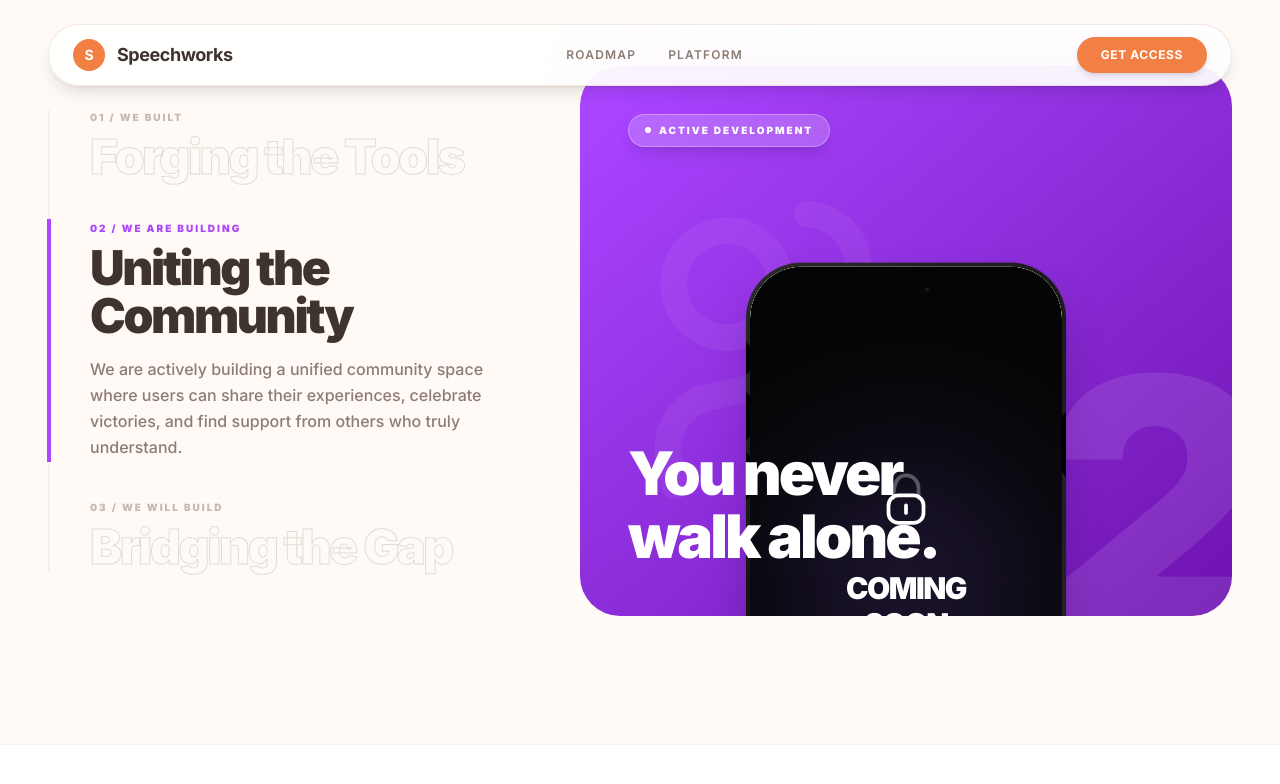
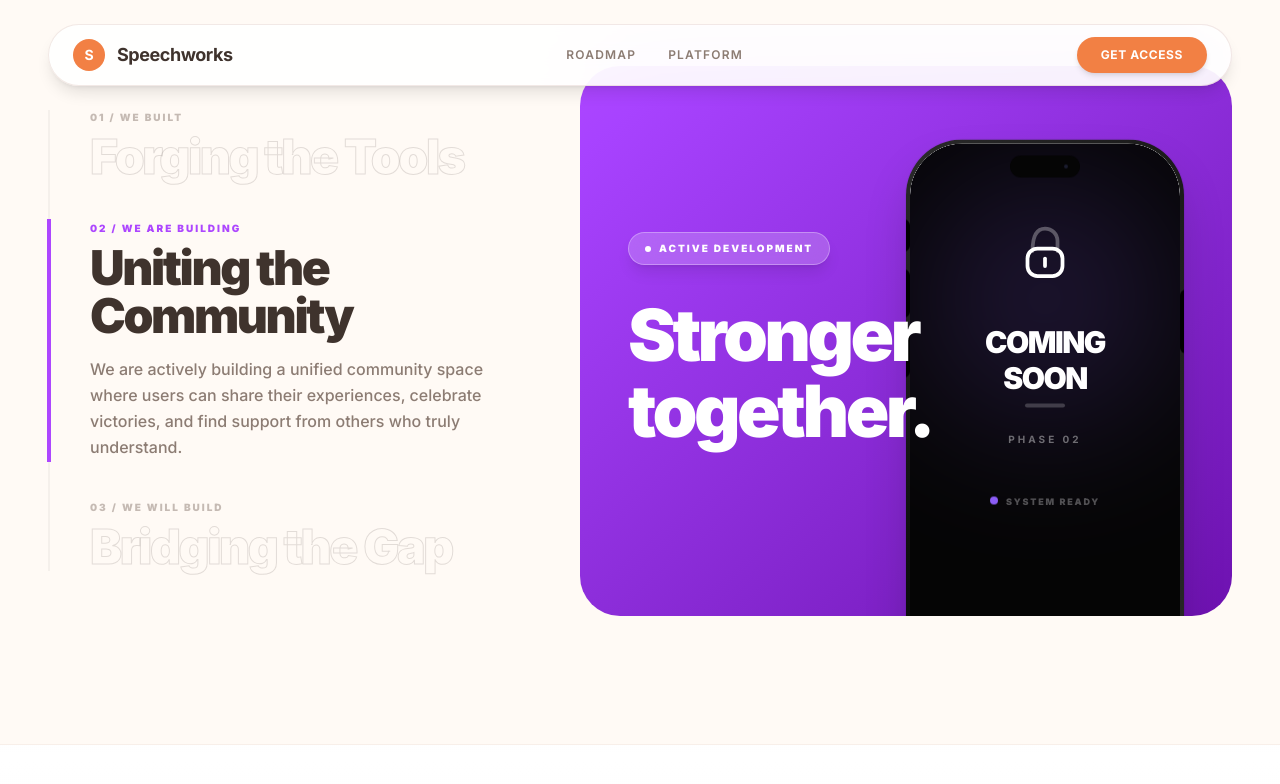
Before and after one commit to speech-works/sw-landing, a Next.js app: page / in a window 1280 px wide. Both pictures are taken after a click on the button 303 px from the left and 1669 px from the top of the page. Shown: the part 1269-2053 px from the top of the page. Built offline with nearby package versions, Linux system fonts and the light colour scheme.

Commit message:
refactor: restructure roadmap canvas layout to use side-by-side content and mockup lanes

```diff
--- a/src/app/components/Roadmap.tsx
+++ b/src/app/components/Roadmap.tsx
@@ -60,34 +60,33 @@ export default function Roadmap() {
                       <div className="w-full lg:w-7/12 relative h-[350px] sm:h-[400px] lg:h-[550px] mt-6 lg:mt-0">
 
                           {/*  Canvas 1  */}
-                          <div id="rm-canvas-1" className="absolute inset-0 overflow-hidden rounded-[2rem] md:rounded-[2.5rem] bg-gradient-to-br from-brand to-[#D9692E] p-6 sm:p-8 md:p-12 flex flex-col justify-between transition-all duration-[1100ms] ease-[cubic-bezier(0.4,0,0.2,1)] opacity-100 translate-y-0 scale-100 z-20 pointer-events-auto border border-orange-100/20 shadow-2xl">
-                              <div className="absolute -right-4 md:-right-10 -bottom-10 md:-bottom-16 text-[15rem] md:text-[22rem] font-black text-white/10 leading-none select-none pointer-events-none z-0">1</div>
-                              <svg xmlns="http://www.w3.org/2000/svg" width="24" height="24" viewBox="0 0 24 24" fill="none" stroke="currentColor" strokeWidth="2" strokeLinecap="round" strokeLinejoin="round" className="absolute -left-10 md:left-10 top-1/2 -translate-y-1/2 w-48 h-48 md:w-80 md:h-80 text-white opacity-[0.05] -rotate-12 pointer-events-none z-0"><path d="M12 19v3"></path><path d="M19 10v2a7 7 0 0 1-14 0v-2"></path><rect x="9" y="2" width="6" height="13" rx="3"></rect></svg>
-
-                              <div className="absolute inset-x-0 bottom-0 flex justify-center translate-y-[45%] pointer-events-none">
-                                  <RoadmapMockup phase={1} status="live" />
-                              </div>
-
-                              <div className="relative z-10 flex items-center gap-2 px-4 py-2 rounded-full bg-white/20 backdrop-blur-md border border-white/30 text-white text-[9px] md:text-[10px] font-black uppercase tracking-[0.2em] shadow-lg w-fit mb-auto">
+                          <div id="rm-canvas-1" className="absolute inset-0 overflow-hidden rounded-[2rem] md:rounded-[2.5rem] bg-gradient-to-br from-brand to-[#D9692E] p-6 sm:p-8 md:p-12 transition-all duration-[1100ms] ease-[cubic-bezier(0.4,0,0.2,1)] opacity-100 translate-y-0 scale-100 z-20 pointer-events-auto border border-orange-100/20 shadow-2xl">
+                              <div className="relative z-20 flex flex-col md:flex-row md:items-center justify-between h-full w-full">
+                                  {/* Left: Content Lane */}
+                                  <div className="w-full md:w-1/2 flex flex-col justify-start md:justify-center h-full">
+                                      <div className="relative z-10 flex items-center gap-2 px-4 py-2 rounded-full bg-white/20 backdrop-blur-md border border-white/30 text-white text-[9px] md:text-[10px] font-black uppercase tracking-[0.2em] shadow-lg w-fit mb-4 md:mb-8">
                                           <span className="w-1.5 h-1.5 rounded-full bg-white animate-pulse"></span>
                                           Live &amp; Available
                                       </div>
 
                                       <div className="relative z-10">
-                                  <h3 className="text-3xl sm:text-4xl md:text-5xl lg:text-6xl font-black text-white tracking-tighter leading-[1.05]">A clinical-grade<br />sandbox.</h3>
+                                          <h3 className="text-3xl sm:text-4xl md:text-5xl lg:text-[4.5rem] font-black text-white tracking-tighter leading-[1] md:leading-[1.05]">A clinical-grade<br />sandbox.</h3>
+                                      </div>
+                                  </div>
+
+                                  {/* Right: Mockup Lane */}
+                                  <div className="absolute md:relative right-0 md:right-0 bottom-0 md:bottom-auto w-full md:w-1/2 h-full flex justify-center md:justify-end md:items-end translate-y-[40%] md:translate-y-[25%] pointer-events-none">
+                                      <RoadmapMockup phase={1} status="live" />
+                                  </div>
                               </div>
                           </div>
 
                           {/*  Canvas 2  */}
-                          <div id="rm-canvas-2" className="absolute inset-0 overflow-hidden rounded-[2rem] md:rounded-[2.5rem] bg-gradient-to-br from-purple-500 to-purple-800 p-6 sm:p-8 md:p-12 flex flex-col justify-between transition-all duration-[1100ms] ease-[cubic-bezier(0.4,0,0.2,1)] opacity-0 translate-y-16 scale-95 z-0 pointer-events-none border border-purple-100/20 shadow-2xl">
-                              <div className="absolute -right-4 md:-right-10 -bottom-10 md:-bottom-16 text-[15rem] md:text-[22rem] font-black text-white/10 leading-none select-none pointer-events-none z-0">2</div>
-                              <svg xmlns="http://www.w3.org/2000/svg" width="24" height="24" viewBox="0 0 24 24" fill="none" stroke="currentColor" strokeWidth="2" strokeLinecap="round" strokeLinejoin="round" className="absolute -left-10 md:left-10 top-1/2 -translate-y-1/2 w-48 h-48 md:w-80 md:h-80 text-white opacity-[0.05] -rotate-12 pointer-events-none z-0"><path d="M16 21v-2a4 4 0 0 0-4-4H6a4 4 0 0 0-4 4v2"></path><path d="M16 3.128a4 4 0 0 1 0 7.744"></path><path d="M22 21v-2a4 4 0 0 0-3-3.87"></path><circle cx="9" cy="7" r="4"></circle></svg>
-
-                              <div className="absolute inset-x-0 bottom-0 flex justify-center translate-y-[45%] pointer-events-none">
-                                  <RoadmapMockup phase={2} status="building" comingSoon={true} />
-                              </div>
-
-                              <div className="relative z-10 flex items-center gap-2 px-4 py-2 rounded-full bg-white/20 backdrop-blur-md border border-white/30 text-white text-[9px] md:text-[10px] font-black uppercase tracking-[0.2em] shadow-lg w-fit mb-auto">
+                          <div id="rm-canvas-2" className="absolute inset-0 overflow-hidden rounded-[2rem] md:rounded-[2.5rem] bg-gradient-to-br from-purple-500 to-purple-800 p-6 sm:p-8 md:p-12 transition-all duration-[1100ms] ease-[cubic-bezier(0.4,0,0.2,1)] opacity-0 translate-y-16 scale-95 z-0 pointer-events-none border border-purple-100/20 shadow-2xl">
+                              <div className="relative z-20 flex flex-col md:flex-row md:items-center justify-between h-full w-full">
+                                  {/* Left: Content Lane */}
+                                  <div className="w-full md:w-1/2 flex flex-col justify-start md:justify-center h-full">
+                                      <div className="relative z-10 flex items-center gap-2 px-4 py-2 rounded-full bg-white/20 backdrop-blur-md border border-white/30 text-white text-[9px] md:text-[10px] font-black uppercase tracking-[0.2em] shadow-lg w-fit mb-4 md:mb-8">
                                           <span className="relative flex h-1.5 w-1.5">
                                               <span className="animate-ping absolute inline-flex h-full w-full rounded-full bg-white opacity-75"></span>
                                               <span className="relative inline-flex rounded-full h-1.5 w-1.5 bg-white"></span>
@@ -96,26 +95,36 @@ export default function Roadmap() {
                                       </div>
 
                                       <div className="relative z-10">
-                                  <h3 className="text-3xl sm:text-4xl md:text-5xl lg:text-6xl font-black text-white tracking-tighter leading-[1.05]">You never<br />walk alone.</h3>
+                                          <h3 className="text-3xl sm:text-4xl md:text-5xl lg:text-[4.5rem] font-black text-white tracking-tighter leading-[1] md:leading-[1.05]">Stronger<br />together.</h3>
+                                      </div>
+                                  </div>
+
+                                  {/* Right: Mockup Lane */}
+                                  <div className="absolute md:relative right-0 md:right-0 bottom-0 md:bottom-auto w-full md:w-1/2 h-full flex justify-center md:justify-end md:items-end translate-y-[40%] md:translate-y-[25%] pointer-events-none">
+                                      <RoadmapMockup phase={2} status="building" comingSoon={true} />
+                                  </div>
                               </div>
                           </div>
 
                           {/*  Canvas 3  */}
-                          <div id="rm-canvas-3" className="absolute inset-0 overflow-hidden rounded-[2rem] md:rounded-[2.5rem] bg-gradient-to-br from-emerald-500 to-emerald-800 p-6 sm:p-8 md:p-12 flex flex-col justify-between transition-all duration-[1100ms] ease-[cubic-bezier(0.4,0,0.2,1)] opacity-0 translate-y-16 scale-95 z-0 pointer-events-none border border-emerald-100/20 shadow-2xl">
-                              <div className="absolute -right-4 md:-right-10 -bottom-10 md:-bottom-16 text-[15rem] md:text-[22rem] font-black text-white/10 leading-none select-none pointer-events-none z-0">3</div>
-                              <svg xmlns="http://www.w3.org/2000/svg" width="24" height="24" viewBox="0 0 24 24" fill="none" stroke="currentColor" strokeWidth="2" strokeLinecap="round" strokeLinejoin="round" className="absolute -left-10 md:left-10 top-1/2 -translate-y-1/2 w-48 h-48 md:w-80 md:h-80 text-white opacity-[0.05] -rotate-12 pointer-events-none z-0"><path d="M11 2v2"></path><path d="M5 2v2"></path><path d="M5 3H4a2 2 0 0 0-2 2v4a6 6 0 0 0 12 0V5a2 2 0 0 0-2-2h-1"></path><path d="M8 15a6 6 0 0 0 12 0v-3"></path><circle cx="20" cy="10" r="2"></circle></svg>
-
-                              <div className="absolute inset-x-0 bottom-0 flex justify-center translate-y-[45%] pointer-events-none">
-                                  <RoadmapMockup phase={3} status="future" comingSoon={true} />
-                              </div>
-
-                              <div className="relative z-10 flex items-center gap-2 px-4 py-2 rounded-full bg-white/20 backdrop-blur-md border border-white/30 text-white text-[9px] md:text-[10px] font-black uppercase tracking-[0.2em] shadow-lg w-fit mb-auto">
+                          <div id="rm-canvas-3" className="absolute inset-0 overflow-hidden rounded-[2rem] md:rounded-[2.5rem] bg-gradient-to-br from-emerald-500 to-emerald-800 p-6 sm:p-8 md:p-12 transition-all duration-[1100ms] ease-[cubic-bezier(0.4,0,0.2,1)] opacity-0 translate-y-16 scale-95 z-0 pointer-events-none border border-emerald-100/20 shadow-2xl">
+                              <div className="relative z-20 flex flex-col md:flex-row md:items-center justify-between h-full w-full">
+                                  {/* Left: Content Lane */}
+                                  <div className="w-full md:w-1/2 flex flex-col justify-start md:justify-center h-full">
+                                      <div className="relative z-10 flex items-center gap-2 px-4 py-2 rounded-full bg-white/20 backdrop-blur-md border border-white/30 text-white text-[9px] md:text-[10px] font-black uppercase tracking-[0.2em] shadow-lg w-fit mb-4 md:mb-8">
                                           <span className="w-1.5 h-1.5 rounded-full bg-white"></span>
                                           On the Horizon
                                       </div>
 
                                       <div className="relative z-10">
-                                  <h3 className="text-3xl sm:text-4xl md:text-5xl lg:text-6xl font-black text-white tracking-tighter leading-[1.05]">Professional<br />care.</h3>
+                                          <h3 className="text-3xl sm:text-4xl md:text-5xl lg:text-[4.5rem] font-black text-white tracking-tighter leading-[1] md:leading-[1.05]">Expert<br />guidance.</h3>
+                                      </div>
+                                  </div>
+
+                                  {/* Right: Mockup Lane */}
+                                  <div className="absolute md:relative right-0 md:right-0 bottom-0 md:bottom-auto w-full md:w-1/2 h-full flex justify-center md:justify-end md:items-end translate-y-[40%] md:translate-y-[25%] pointer-events-none">
+                                      <RoadmapMockup phase={3} status="future" comingSoon={true} />
+                                  </div>
                               </div>
                           </div>
 
--- a/src/app/components/RoadmapMockup.tsx
+++ b/src/app/components/RoadmapMockup.tsx
@@ -17,12 +17,12 @@ export default function RoadmapMockup({ phase, status, comingSoon = false }: Roa
   const theme = themes[phase as keyof typeof themes] || themes[1];
 
   return (
-    <div className="relative w-full h-full flex items-center justify-center p-4">
+    <div className="relative w-full h-full flex items-center justify-center">
       {/*
           PIXEL-PERFECT DEVICE FRAME
           Everything is clipped at this level. Nothing can leak out.
       */}
-      <div className="relative w-[280px] h-[580px] md:w-[320px] md:h-[640px] shadow-2xl transition-transform duration-700 hover:scale-[1.02] group/phone rounded-[3.5rem] overflow-hidden ring-1 ring-black/5">
+      <div className="relative w-[270px] h-[560px] md:w-[310px] md:h-[630px] shadow-2xl transition-transform duration-700 hover:scale-[1.02] group/phone rounded-[3.5rem] overflow-hidden ring-1 ring-black/5">
 
         {/* Exterior Chassis Ring */}
         <div className="absolute inset-0 bg-gradient-to-tr from-[#050505] via-[#2a2a2a] to-[#1a1a1a]" />
@@ -70,9 +70,9 @@ export default function RoadmapMockup({ phase, status, comingSoon = false }: Roa
 
             {/* Frosty Coming Soon Overlay */}
             {comingSoon && (
-              <div className="absolute inset-0 z-50 flex flex-col items-center justify-center bg-[#050505] rounded-[inherit] overflow-hidden group/lock p-8">
-                {/* Subtle Thematic Glow */}
-                <div className="absolute top-1/2 left-1/2 -translate-x-1/2 -translate-y-1/2 w-64 h-64 rounded-full blur-[80px] opacity-20"
+              <div className="absolute inset-0 z-50 flex flex-col items-center justify-start pt-20 bg-[#050505] rounded-[inherit] overflow-hidden group/lock p-8">
+                {/* Subtle Thematic Glow - Positoned higher */}
+                <div className="absolute top-1/4 left-1/2 -translate-x-1/2 -translate-y-1/2 w-64 h-64 rounded-full blur-[80px] opacity-20"
                      style={{ backgroundColor: theme.accent }} />
 
                 {/* Minimalist Lock */}
@@ -97,8 +97,8 @@ export default function RoadmapMockup({ phase, status, comingSoon = false }: Roa
                   </p>
                 </div>
 
-                {/* Pulsing Readiness Dot */}
-                <div className="absolute bottom-12 flex items-center gap-2">
+                {/* Status indicator moved up */}
+                <div className="mt-12 flex items-center gap-2">
                   <span className="relative flex h-2 w-2">
                     <span className="animate-ping absolute inline-flex h-full w-full rounded-full opacity-75" style={{ backgroundColor: theme.accent }}></span>
                     <span className="relative inline-flex rounded-full h-2 w-2" style={{ backgroundColor: theme.accent }}></span>
```
Lines whose indentation alone changed are shown as unchanged.
